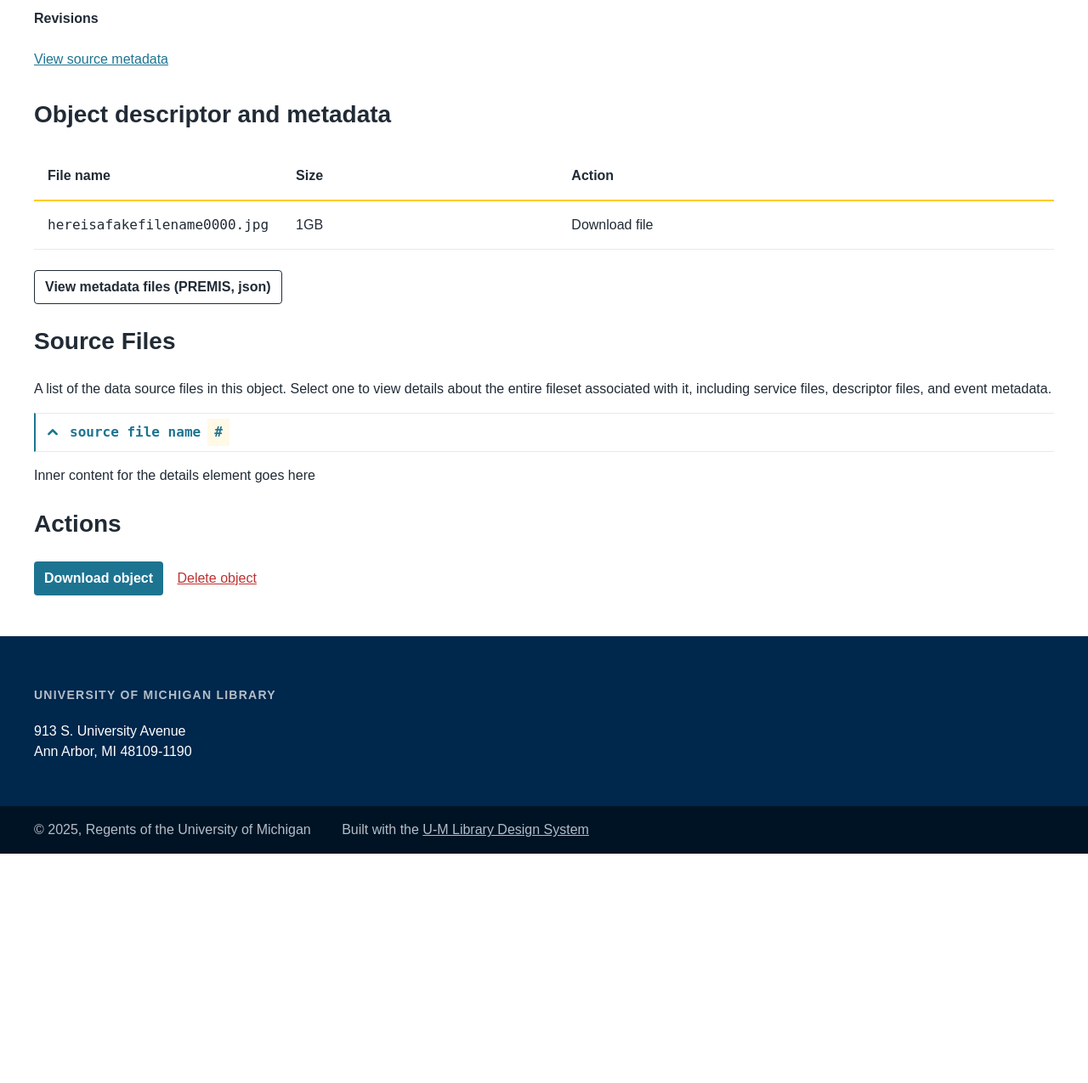
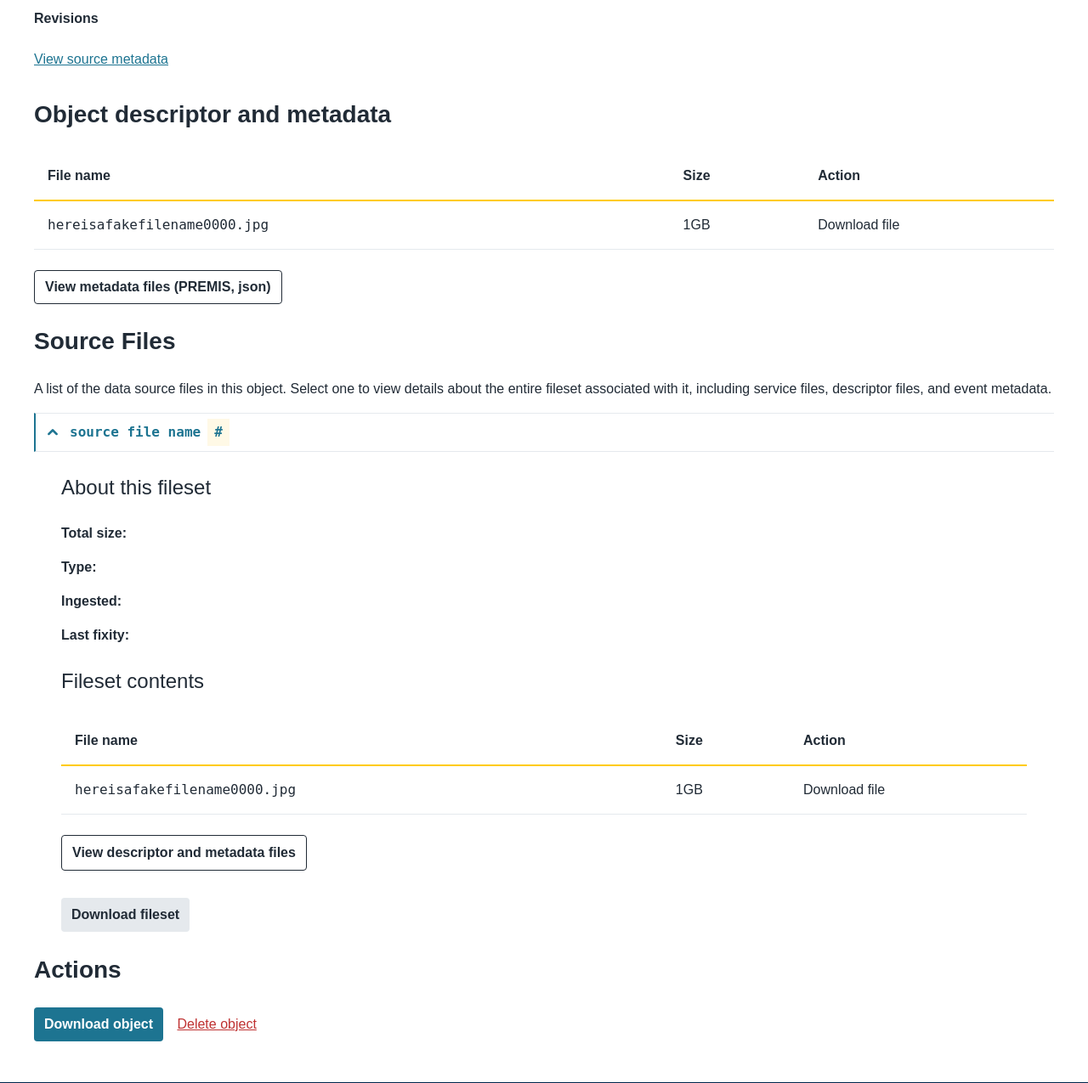
Before and after one commit to mlibrary/dor-console-py, a FastAPI app: template templates/object.html in a window 1280 px wide, after a click that opens the changed part. Shown: the part 603-1878 px from the top of the page at 85% size. Before the commit the page ends 1608 px from the top, so only its background shows below. Run offline with FastAPI, Linux system fonts and the light colour scheme; the template is opened without the code that fills it, so the values that code supplies are empty; some libraries are stand-ins or nearby versions; some web fonts are replaced.

Commit message:
Update object columns and add details contents

```diff
--- a/static/css/main.css
+++ b/static/css/main.css
@@ -16,8 +16,13 @@ Table of Contents:
 /* 1. Typography */
 
 h2 {
-  font-size: 28px;
+  font-size: 1.75rem;
   font-weight: 600;
+}
+
+h3 {
+  font-size: 1.5rem;
+  font-weight: 400;
 }
 
 .mono {
@@ -216,6 +221,10 @@ details[open] > summary:first-of-type {
   padding: 0.25em 0.5em;
 }
 
+.details-contents-wrapper {
+  padding: 0 2rem;
+}
+
 .order-label {
   background-color: var(--color-maize-100);
   border-radius: 4;
@@ -258,8 +267,8 @@ table.m-table {
 .m-table tr > *:not(:last-child) {
   padding-right: var(--space-x-large);
 }
-.m-table td:first-child,
-.m-table th:first-child {
+.m-table.objects-table td:first-child,
+.m-table.objects-table th:first-child {
   width: 300px;
   min-width: 300px;
 }
--- a/static/css/umich.css
+++ b/static/css/umich.css
@@ -136,14 +136,10 @@ a:hover {
 
 h1 {
     font-size: 2rem;
-    line-height: var(--line-height-page-heading);
+    line-height: 1.25;
     margin: 0;
 }
 
-h3 {
-    font-size: var(--text-small);
-    font-weight: var(--bold);
-}
 .subtle-heading {
     color: var(--color-neutral-300);
     letter-spacing: 1.25px;
--- a/templates/object.html
+++ b/templates/object.html
@@ -77,8 +77,40 @@
 <!--Add the source file loop-->
 <details>
   <summary class="mono">source file name <span class="order-label">#</span></summary>
-  <div>
-    <p>Inner content for the details element goes here</p>
+  <div class="details-contents-wrapper">
+    <h3>About this fileset</h3>
+    <dl>
+      <dt>Total size:</dt>
+      <dd></dd>
+      <dt>Type:</dt>
+      <dd></dd>
+      <dt>Ingested:</dt>
+      <dd></dd>
+      <dt>Last fixity:</dt>
+      <dd></dd>
+    </dl>
+    <h3>Fileset contents</h3>
+    <div class="table-wrapper">
+    <table class="m-table">
+      <thead>
+        <tr>
+          <th>File name</td>
+          <th>Size</td>
+          <th>Action</td>
+        </tr>
+      </thead>
+      <tbody>
+      <!--Add table loop-->
+        <tr>
+          <td class="mono">hereisafakefilename0000.jpg</td>
+          <td>1GB</td>
+          <td>Download file</td>
+        </tr>
+      </tbody>
+    </table>
+    <button class="button button--ghost mb-2">View descriptor and metadata files</button>
+    </div>
+    <button class="button button--secondary">Download fileset</button>
   </div>
 </details>
 
```
Also changed, not shown: templates/objects.html (+3 -5 lines).
